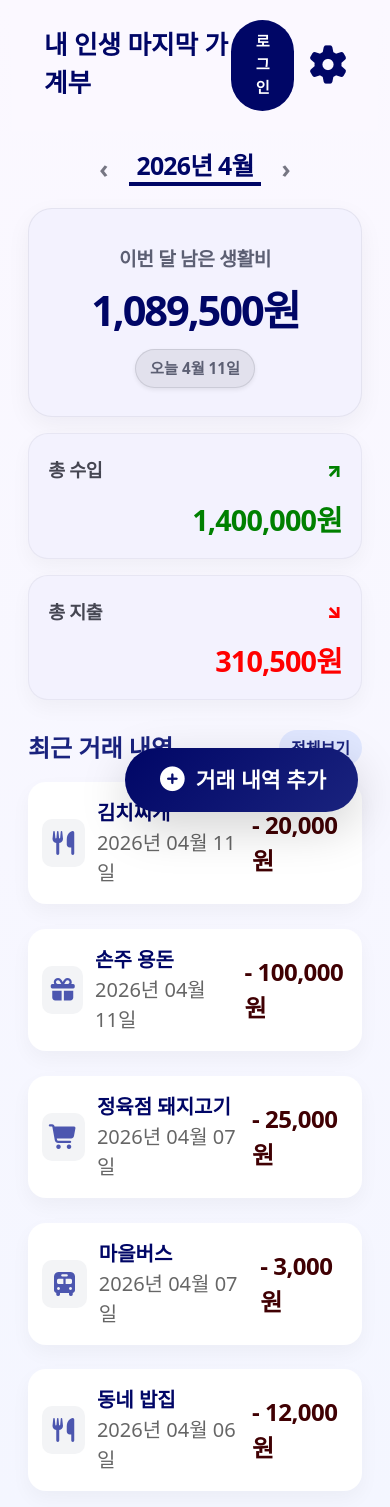
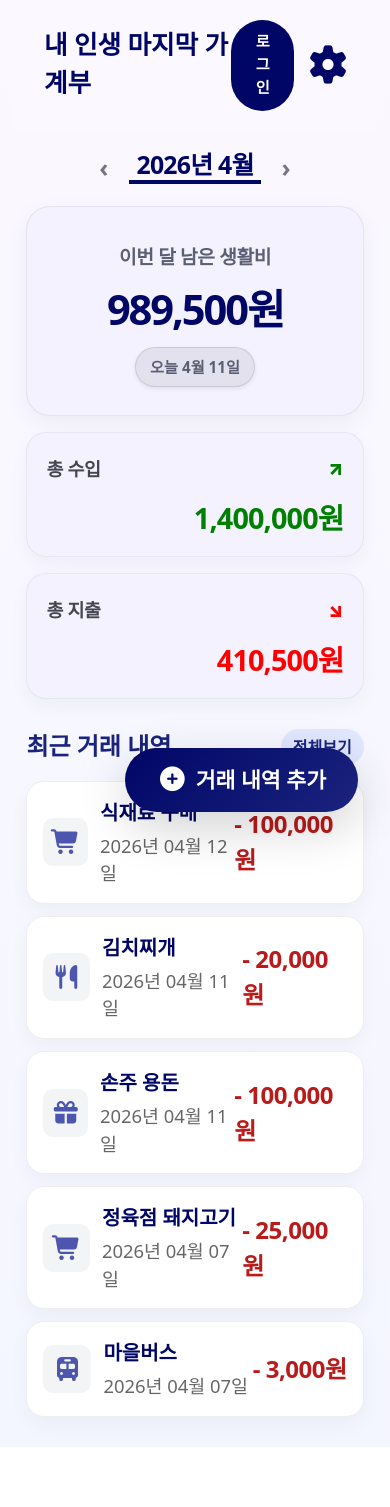
Before and after one commit to KBSkeletonTeam4/Team4_skeleton, a Vue app: page / in a window 390 px wide. After the commit the page ends 1447 px from the top, so only its background shows below. Built offline with nearby package versions, Linux system fonts and the light colour scheme; data requests are answered from the project's data file; a web font is replaced by a local one.

Commit message:
refactor:  clean_code_of_Home_page

```diff
--- a/db.json
+++ b/db.json
@@ -240,6 +240,14 @@
       "memo": "손주 용돈",
       "date": "2026-04-11",
       "id": "-3b-0uBm3QM"
+    },
+    {
+      "type": "expense",
+      "amount": 100000,
+      "category": "마트",
+      "memo": "식재료 구매",
+      "date": "2026-04-12",
+      "id": "0hLh2iFQSNw"
     }
   ],
   "incomeCategory": [
--- a/src/components/home/RecentList.vue
+++ b/src/components/home/RecentList.vue
@@ -32,6 +32,11 @@
           {{ Number(item.amount).toLocaleString() }}원
         </div>
       </div>
+    </div>
+
+    <div v-if="items.length === 0" class="empty-box">
+      <p>아직 기록이 없습니다.</p>
+      <p>아래 "+ 거래 내역 추가" 버튼을 눌러 첫 지출을 등록해 보세요!</p>
     </div>
   </div>
 </template>
@@ -103,6 +108,7 @@ const goToHistory = () => {
   display: flex;
   justify-content: space-between;
   align-items: center;
+  margin-bottom: 1rem;
 }
 .recent-header h3 {
   font-size: 1.5em;
@@ -123,18 +129,26 @@ const goToHistory = () => {
   opacity: 0.75;
 }
 .recent-list {
+  list-style: none;
   display: flex;
   flex-direction: column;
-  gap: 12px;
+  gap: 0.75rem;
+  margin: 0;
+  padding: 0;
 }
 .recent-item {
   display: flex;
   justify-content: space-between;
   align-items: center;
-  padding: 16px;
-  border-radius: 12px;
+  padding: 1rem;
+  border: none;
+  border-radius: 18px;
   background-color: #ffffff;
   border: 1px solid #eee;
+  box-shadow: 0 8px 20px rgba(26, 27, 35, 0.04);
+}
+.recent-item:last-child {
+  margin-bottom: 1rem;
 }
 .left {
   display: flex;
@@ -154,16 +168,23 @@ const goToHistory = () => {
   font-size: 1.5em;
   color: #4c56af;
 }
+.info {
+  display: flex;
+  flex-direction: column;
+  gap: 0.25rem;
+}
 .info .title {
   font-weight: bold;
   font-size: 1.25em;
 }
 .info .date {
-  font-size: 1.25em;
+  font-size: 1.15em;
   color: #666;
 }
 .amount {
   font-weight: bold;
+  font-size: 1.05em;
+  letter-spacing: -0.02em;
 }
 .amount.income {
   color: #1b6d24;
@@ -173,4 +194,15 @@ const goToHistory = () => {
   color: #ba1a1a;
   font-size: 1.5em;
 }
+.empty-box {
+  background: #ffffff;
+  border-radius: 18px;
+  padding: 1rem;
+  color: #666;
+  font-size: 1.2em;
+  box-shadow: 0 8px 20px rgba(26, 27, 35, 0.04);
+}
+.empty-box p {
+  margin: 0.5rem;
+}
 </style>
--- a/src/pages/Home.vue
+++ b/src/pages/Home.vue
@@ -1,6 +1,5 @@
 <template>
-  <div class="home-page component-wrapper p-3">
-    <!--   component-wrapper p-3 빼야 할 수도 있음   -->
+  <div class="home-page component-wrapper">
     <section class="month-selector">
       <button class="month-btn" @click="moveMonth(-1)">‹</button>
       <h2 class="month-title">{{ monthLabel }}</h2>
@@ -22,80 +21,31 @@
 </template>
 
 <script setup>
-import { ref, computed, onMounted } from "vue";
 import { storeToRefs } from "pinia";
 import { useRouter } from "vue-router";
+import { useTransactionStore } from "@/stores/useTransactionStore";
+import { useDateStore } from "@/stores/useDateStore";
+
 import SummaryCard from "@/components/home/SummaryCard.vue";
-import { useTransactionStore } from "@/stores/useTransactionStore";
 import RecentList from "@/components/home/RecentList.vue";
-import { useSettingStore } from "@/stores/useSettingStore";
 import FloatingAddBtn from "@/components/common/FloatingAddBtn.vue";
 
 const router = useRouter();
+
 const transactionStore = useTransactionStore();
-const { transactions } = storeToRefs(transactionStore);
-const settingStore = useSettingStore();
-const selectedDate = ref(new Date());
+const { monthlyIncome, monthlyExpense, monthlyBalance, recentTransactions } =
+  storeToRefs(transactionStore);
 
-const monthLabel = computed(() => {
-  const year = selectedDate.value.getFullYear();
-  const month = selectedDate.value.getMonth() + 1;
-  return `${year}년 ${month}월`;
-});
-
-const currentMonthKey = computed(() => {
-  const year = selectedDate.value.getFullYear();
-  const month = String(selectedDate.value.getMonth() + 1).padStart(2, "0");
-  return `${year}-${month}`;
-});
-
-const currentMonthTransactions = computed(() => {
-  return transactions.value.filter((item) => {
-    return item.date?.startsWith(currentMonthKey.value);
-  });
-});
-
-const monthlyIncome = computed(() => {
-  return currentMonthTransactions.value
-    .filter((item) => item.type === "income")
-    .reduce((sum, item) => sum + Number(item.amount || 0), 0);
-});
-
-const monthlyExpense = computed(() => {
-  return currentMonthTransactions.value
-    .filter((item) => item.type === "expense")
-    .reduce((sum, item) => sum + Number(item.amount || 0), 0);
-});
-
-const monthlyBalance = computed(() => {
-  return monthlyIncome.value - monthlyExpense.value;
-});
-
-const recentTransactions = computed(() => {
-  return [...currentMonthTransactions.value]
-    .sort((a, b) => {
-      const aDateTime = `${a.date} ${a.time || "00:00"}`;
-      const bDateTime = `${b.date} ${b.time || "00:00"}`;
-      return new Date(bDateTime) - new Date(aDateTime);
-    })
-    .slice(0, 5);
-});
-
-const moveMonth = (direction) => {
-  const newDate = new Date(selectedDate.value);
-  newDate.setMonth(newDate.getMonth() + direction);
-  selectedDate.value = newDate;
-};
-
-onMounted(() => {
-  transactionStore.fetchTransactions();
-});
+const dateStore = useDateStore();
+const { monthLabel } = storeToRefs(dateStore);
+const { moveMonth } = dateStore;
 </script>
 
 <style scoped>
 .home-page {
-  padding: 1rem;
-  min-height: 100vh;
+  padding: 0 1rem;
+  /* min-height: 100vh; */
+  flex: 1;
   max-width: 880px;
   margin: 0 auto;
 }
@@ -140,86 +90,6 @@ onMounted(() => {
   color: #000666;
 }
 
-:deep(.recent-list-wrap) {
-  margin-top: 1rem;
-  padding: 0;
-  background: transparent;
-}
-
-:deep(.recent-header) {
-  margin-bottom: 1rem;
-}
-
-:deep(.recent-title) {
-  margin: 0;
-  font-size: 1.8em;
-  font-weight: 900;
-  color: #000666;
-  letter-spacing: -0.03em;
-}
-
-:deep(.empty-box) {
-  background: #ffffff;
-  border-radius: 18px;
-  padding: 1rem;
-  color: #666;
-  box-shadow: 0 8px 20px rgba(26, 27, 35, 0.04);
-}
-
-:deep(.recent-list) {
-  list-style: none;
-  margin: 0;
-  padding: 0;
-}
-
-:deep(.recent-item) {
-  display: flex;
-  justify-content: space-between;
-  align-items: center;
-  gap: 1rem;
-  padding: 1.15rem 1rem;
-  margin-bottom: 0.8rem;
-  border: none;
-  border-radius: 18px;
-  background: #ffffff;
-  box-shadow: 0 8px 20px rgba(26, 27, 35, 0.04);
-}
-
-:deep(.recent-item:last-child) {
-  margin-bottom: 0;
-}
-
-:deep(.category) {
-  margin: 0 0 0.3rem;
-  font-size: 1.05em;
-  font-weight: 700;
-  color: #1a1b23;
-}
-
-:deep(.date) {
-  margin: 0;
-  font-size: 0.88em;
-  color: #6f7080;
-}
-
-:deep(.type-badge) {
-  display: none;
-}
-
-:deep(.amount) {
-  font-size: 1.05em;
-  font-weight: 900;
-  letter-spacing: -0.02em;
-}
-
-:deep(.amount.income) {
-  color: #1b6d24;
-}
-
-:deep(.amount.expense) {
-  color: #400003;
-}
-
 @media (max-width: 768px) {
   .home-page {
     padding: 0.9rem;
@@ -228,42 +98,5 @@ onMounted(() => {
   .month-title {
     font-size: 1.55em;
   }
-
-  :deep(.recent-title) {
-    font-size: 1.5em;
-  }
-
-  :deep(.recent-item) {
-    padding: 1rem 0.9rem;
-  }
-
-  :deep(.category) {
-    font-size: 0.98em;
-  }
-
-  :deep(.amount) {
-    font-size: 1em;
-  }
-  .logout-btn {
-    width: 100%;
-    border: none;
-    border-radius: 18px;
-    padding: 1rem;
-    background: #000666;
-    color: #ffffff;
-    font-size: 1.05em;
-    font-weight: 900;
-    cursor: pointer;
-  }
-  .logout-btn {
-    background: #f1f3f9;
-    color: #334155;
-    border: 1px solid #d9e0ee;
-  }
-
-  .logout-btn:hover {
-    background: #e2e8f0;
-    transform: translateY(-2px);
-  }
 }
 </style>
--- a/src/stores/useDateStore.js
+++ b/src/stores/useDateStore.js
@@ -1,24 +1,31 @@
-import { ref, computed } from 'vue';
-import { defineStore } from 'pinia';
-import api from '@/api/axios';
+import { ref, computed } from "vue";
+import { defineStore } from "pinia";
 
-export const useDateStore = defineStore('date', () => {
+export const useDateStore = defineStore("date", () => {
   // State
-  const currentDate = ref(new Date());
+  // 선택된 날짜 상태
+  const selectedDate = ref(new Date());
 
   // Getters
-  const currentYearMonth = computed(() => {
-    const year = currentDate.value.getFullYear();
-    const month = String(currentDate.value.getMonth() + 1).padStart(2, '0');
-    return `${year}-${month}`; // 예: '2026-04'
+  const monthLabel = computed(() => {
+    const year = selectedDate.value.getFullYear();
+    const month = selectedDate.value.getMonth() + 1;
+    return `${year}년 ${month}월`;
+  });
+
+  const currentMonthKey = computed(() => {
+    const year = selectedDate.value.getFullYear();
+    const month = String(selectedDate.value.getMonth() + 1).padStart(2, "0");
+    return `${year}-${month}`;
   });
 
   // Actions
-  const setMonth = (offset) => {
-    const newDate = new Date(currentDate.value);
-    newDate.setMonth(newDate.getMonth() + offset);
-    currentDate.value = newDate;
+  // 달 이동 함수
+  const moveMonth = (direction) => {
+    const newDate = new Date(selectedDate.value);
+    newDate.setMonth(newDate.getMonth() + direction);
+    selectedDate.value = newDate;
   };
 
-  return { currentDate, currentYearMonth, setMonth };
+  return { selectedDate, monthLabel, currentMonthKey, moveMonth };
 });
--- a/src/stores/useTransactionStore.js
+++ b/src/stores/useTransactionStore.js
@@ -1,8 +1,9 @@
-import { ref, computed } from 'vue';
-import { defineStore } from 'pinia';
-import api from '@/api/axios';
+import { ref, computed } from "vue";
+import { defineStore } from "pinia";
+import { useDateStore } from "./useDateStore";
+import api from "@/api/axios";
 
-export const useTransactionStore = defineStore('transaction', () => {
+export const useTransactionStore = defineStore("transaction", () => {
   const transactions = ref([]);
   const incomeCategories = ref([]);
   const expenseCategories = ref([]);
@@ -10,13 +11,13 @@ export const useTransactionStore = defineStore('transaction', () => {
 
   const totalIncome = computed(() => {
     return transactions.value
-      .filter((t) => t.type === 'income')
+      .filter((t) => t.type === "income")
       .reduce((sum, t) => sum + Number(t.amount || 0), 0);
   });
 
   const totalExpense = computed(() => {
     return transactions.value
-      .filter((t) => t.type === 'expense')
+      .filter((t) => t.type === "expense")
       .reduce((sum, t) => sum + Number(t.amount || 0), 0);
   });
 
@@ -25,12 +26,12 @@ export const useTransactionStore = defineStore('transaction', () => {
   const fetchTransactions = async () => {
     try {
       isLoading.value = true;
-      const data = await api.get('/budget', {
-        _sort: '-date,-time',
+      const data = await api.get("/budget", {
+        _sort: "-date,-time",
       });
       transactions.value = Array.isArray(data) ? data : [];
     } catch (e) {
-      console.error('fetchTransactions error:', e);
+      console.error("fetchTransactions error:", e);
     } finally {
       isLoading.value = false;
     }
@@ -39,18 +40,18 @@ export const useTransactionStore = defineStore('transaction', () => {
   const fetchCategories = async () => {
     try {
       const [incomeData, expenseData] = await Promise.all([
-        api.get('/incomeCategory'),
-        api.get('/expenseCategory'),
+        api.get("/incomeCategory"),
+        api.get("/expenseCategory"),
       ]);
       incomeCategories.value = incomeData;
       expenseCategories.value = expenseData;
     } catch (e) {
-      console.error('fetchCategories error:', e);
+      console.error("fetchCategories error:", e);
     }
   };
 
   const addTransaction = async (newTransaction) => {
-    const created = await api.post('/budget', newTransaction);
+    const created = await api.post("/budget", newTransaction);
 
     if (created && created.id) {
       transactions.value.unshift(created);
@@ -61,7 +62,7 @@ export const useTransactionStore = defineStore('transaction', () => {
 
   const updateTransaction = async (updatedTransaction) => {
     if (!updatedTransaction?.id) {
-      throw new Error('수정할 거래가 없습니다.');
+      throw new Error("수정할 거래가 없습니다.");
     }
 
     const updated = await api.put(
@@ -88,6 +89,42 @@ export const useTransactionStore = defineStore('transaction', () => {
     transactions.value = transactions.value.filter((t) => t.id !== id);
   };
 
+  // 날짜 스토어 사용 선언
+  const dateStore = useDateStore();
+
+  // 날짜 스토어의 키값을 가져와 필터링
+  const currentMonthTransactions = computed(() => {
+    return transactions.value.filter((item) => {
+      return item.date?.startsWith(dateStore.currentMonthKey);
+    });
+  });
+
+  const monthlyIncome = computed(() => {
+    return currentMonthTransactions.value
+      .filter((item) => item.type === "income")
+      .reduce((sum, item) => sum + Number(item.amount || 0), 0);
+  });
+
+  const monthlyExpense = computed(() => {
+    return currentMonthTransactions.value
+      .filter((item) => item.type === "expense")
+      .reduce((sum, item) => sum + Number(item.amount || 0), 0);
+  });
+
+  const monthlyBalance = computed(() => {
+    return monthlyIncome.value - monthlyExpense.value;
+  });
+
+  const recentTransactions = computed(() => {
+    return [...currentMonthTransactions.value]
+      .sort((a, b) => {
+        const aDateTime = `${a.date} ${a.time || "00:00"}`;
+        const bDateTime = `${b.date} ${b.time || "00:00"}`;
+        return new Date(bDateTime) - new Date(aDateTime);
+      })
+      .slice(0, 5);
+  });
+
   return {
     transactions,
     incomeCategories,
@@ -101,5 +138,10 @@ export const useTransactionStore = defineStore('transaction', () => {
     addTransaction,
     updateTransaction,
     deleteTransaction,
+    currentMonthTransactions,
+    monthlyIncome,
+    monthlyExpense,
+    monthlyBalance,
+    recentTransactions,
   };
 });
```
